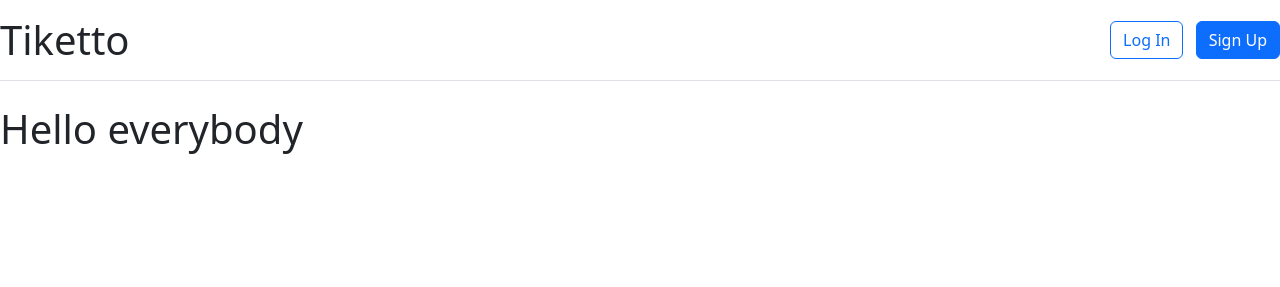
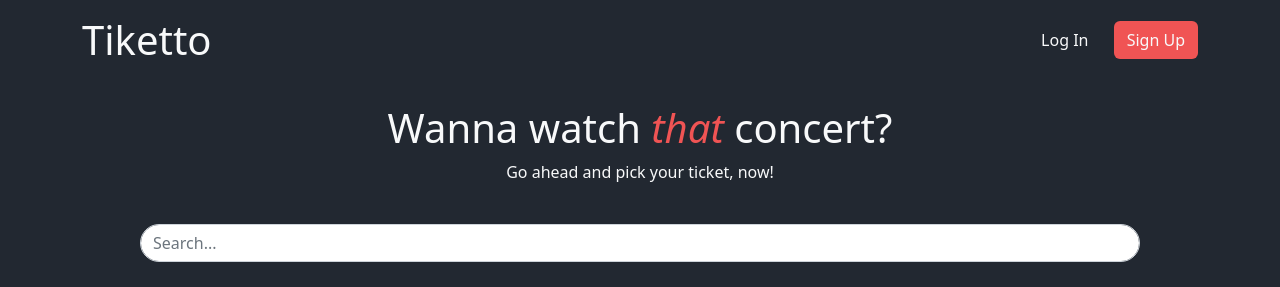
Before and after one commit to Rizqirazkafi/Tiketto, a PHP site: page / in a window 1280 px wide. Shown: the top 287 px of the page. Run offline with PHP 8.4, Linux system fonts and the light colour scheme.

Commit message:
Add cards

```diff
--- a/index.php
+++ b/index.php
@@ -4,22 +4,61 @@
 <head>
   <meta charset="UTF-8">
   <meta name="viewport" content="width=device-width, initial-scale=1.0">
-  <title>Tikol | Home</title>
-  <link rel="stylesheet" href="/css/styles.css">
+  <title>Tiketto | Home</title>
   <!-- CSS only -->
   <link href="https://cdn.jsdelivr.net/npm/bootstrap@5.2.1/dist/css/bootstrap.min.css" rel="stylesheet" integrity="sha384-iYQeCzEYFbKjA/T2uDLTpkwGzCiq6soy8tYaI1GyVh/UjpbCx/TYkiZhlZB6+fzT" crossorigin="anonymous">
+  <link rel="stylesheet" href="css/styles.css">
 </head>
 
 <body>
-  <header class="d-flex flex-wrap align-items-center justify-content-center justify-content-md-between py-3 mb-4 border-bottom">
-    <h1 class="d-flex align-items-center col-md-3 mb-2 mb-md-0 text-dark text-decoration-none">Tiketto</h1>
-    <div class="col-md-3 text-end">
-      <button class="btn btn-outline-primary me-2" type="button">Log In</button>
-      <button class="btn btn-primary" type="button">Sign Up</button>
+  <section id="nav">
+    <div class="container">
+      <header class="d-flex flex-wrap align-items-center justify-content-center justify-content-md-between py-3 mb-4 ">
+        <h1 class="d-flex align-items-center text-light col-md-3 mb-2 mb-md-0 text-decoration-none">Tiketto</h1>
+        <div class="col-md-3 text-end">
+          <button class="btn me-2 text-light" type="button">Log In</button>
+          <button class="btn btnself-orange text-light" type="button">Sign Up</button>
+        </div>
+      </header>
     </div>
-  </header>
-  <h1>Hello everybody </h1>
-  <script src="https://cdn.jsdelivr.net/npm/bootstrap@5.2.1/dist/js/bootstrap.bundle.min.js" integrity="sha384-u1OknCvxWvY5kfmNBILK2hRnQC3Pr17a+RTT6rIHI7NnikvbZlHgTPOOmMi466C8" crossorigin="anonymous"></script>
+  </section>
+  <section id="heroes">
+    <div class="container">
+      <h1 class="text-center text-light">Wanna watch <i class="italic-text">that</i> concert? </h1>
+      <p class="text-light text-center">Go ahead and pick your ticket, now!</p>
+      <script src="https://cdn.jsdelivr.net/npm/bootstrap@5.2.1/dist/js/bootstrap.bundle.min.js" integrity="sha384-u1OknCvxWvY5kfmNBILK2hRnQC3Pr17a+RTT6rIHI7NnikvbZlHgTPOOmMi466C8" crossorigin="anonymous"></script>
+      <br>
+      <div class="form-outline d-flex align-items-center justify-content-center">
+        <input type="search" id="form1" class="form-control" placeholder="Search..." aria-label="Search">
+      </div>
+    </div>
+  </section>
+  <br><br>
+  <section id="cards">
+    <div class="container">
+      <div class="row">
+        <div class="col d-flex flex-row ">
+          <div class="card m-2" style="width: 18rem;">
+            <img src="images/black-promoters-collective.jpg" class="card-img-top" alt="...">
+            <div class="card-body">
+              <h5 class="card-title">Card title</h5>
+              <p class="card-text">Some quick example text to build on the card title and make up the bulk of the card's content.</p>
+              <a href="#" class="btn text-white btnself-orange">Go somewhere</a>
+            </div>
+          </div>
+          <div class="card m-2" style="width: 18rem;">
+            <img src="images/black-promoters-collective.jpg" class="card-img-top" alt="...">
+            <div class="card-body">
+              <h5 class="card-title">Card title</h5>
+              <p class="card-text">Some quick example text to build on the card title and make up the bulk of the card's content.</p>
+              <a href="#" class="btn text-white btnself-orange">Go somewhere</a>
+            </div>
+          </div>
+        </div>
+      </div>
+    </div>
+
+  </section>
 
 </body>
 
```
